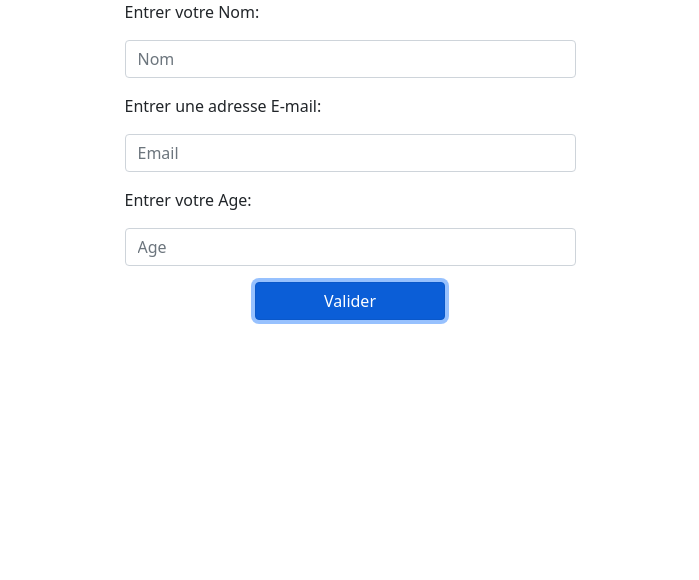
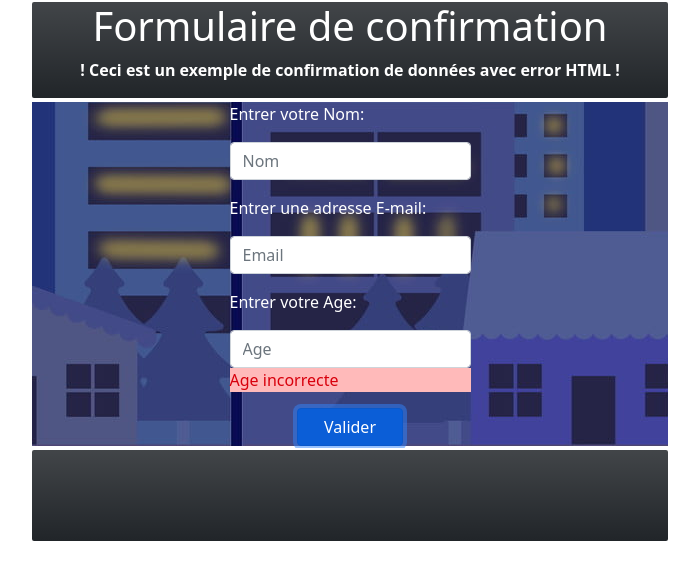
Before and after one commit to johnnydwtt/exerciceJavascript, a plain HTML site: page partie5av4/formulaire2.html in a window 1280 px wide. Both pictures are taken after a click on the button "Valider". Shown: the whole page, without its empty margins (290-989 px from the left). Drawn offline with nearby package versions, Linux system fonts and the light colour scheme.

Commit message:
exercice corrigé

```diff
--- a/partie5av4/assets/css/style.css
+++ b/partie5av4/assets/css/style.css
@@ -7,6 +7,18 @@
 
 .largM{
     width: 50%;
+    border: solid 2px white;
+    /* background-image: url(../img/fond.jpg); */
+}
+
+.fond{
+    width: 50%;
+    border: solid 2px white;
+    background-image: url(../img/fond2.jpg);
+}
+
+.hA{
+    height: 95px;
 }
 /* JS FORMULAIRE EMAIL VALID ETC... */
 
--- a/partie5av4/assets/js/exercice3.js
+++ b/partie5av4/assets/js/exercice3.js
@@ -1,40 +1,44 @@
 // FONCTION POUR LE NOM
-function validateName(nameUsers) {
+    var nameReg = new RegExp(/^([a-zA-Z '-]{1,20})$/);
+    var valid = nameReg.test(nameUsers);
+    var button = document.getElementById('button');
 
-    var nameReg = new RegExp(/^[(a-zA-ZàáâäãåąčćęèéêëėįìíîïłńòóôöõøùúûüųūÿýżźñçčšžÀÁÂÄÃÅĄĆČĖĘÈÉÊËÌÍÎÏĮŁŃÒÓÔÖÕØÙÚÛÜŲŪŸÝŻŹÑßÇŒÆČŠŽ∂ð) '-]+$/)
-    var valid = nameReg.test(nameUsers);
+    button.onclick = () => {
 
         if (valid) {
-        document.getElementById('').innerHTML = ("");
+            document.getElementById('valid').innerHTML = ("");
         } else {
-        document.getElementById('invalidC').innerHTML = ("Le Nom est incorrecte");
+            document.getElementById('invalidC').innerHTML = ("Nom incorrecte");
         }
     }
+
 // FONCTION POUR EMAIL
 
-// ==================> fonction
-function validateEmail(email) {
+ // ==================> déclaration
+    var emailReg = new RegExp(/^\w+@[a-zA-Z_]+?\.[a-zA-Z]{2,3}$/);
+    var valid = emailReg.test(email);
+    var button = document.getElementById('button');
 
-    // ==================> déclaration
-    var emailReg = new RegExp(/^([\w\.\-]+)@((?:[\w]+\.)+)([a-zA-Z]{2,4})/i);
-    var valid = emailReg.test(email);
+    button.onclick = () => {
 
         // ==================> instruction
         if (valid) {
             document.getElementById('').innerHTML = ("");
         } else {
-        document.getElementById('invalid').innerHTML = ("L'Email est incorrecte");
+            document.getElementById('invalid').innerHTML = ("Email incorrecte");
         }
     }
+
 // FONCTION POUR L'AGE
-function validateAge(idAge) {
+    var ageReg = new RegExp(/^100$|^[0-9]{1,2}$|^[0-9]{1,2}\,[0-9]{1,3}$/);
+    var valid = ageReg.test(idAge);
+    var button = document.getElementById('button');
 
-    var ageReg = new RegExp(/^\S[0-9]{0,3}$/);
-    var valid = ageReg.test(idAge);
+    button.onclick = () => {
 
         if (valid) {
             document.getElementById('').innerHTML = ("");
         } else {
-        document.getElementById('invalidB').innerHTML = ("L'age est incorrecte");
+            document.getElementById('invalidB').innerHTML = ("Age incorrecte");
         }
     }
--- a/partie5av4/formulaire2.html
+++ b/partie5av4/formulaire2.html
@@ -12,11 +12,17 @@
 </head>
 
 <body>
+    <div class="d-flex justify-content-center fw-bold text-white">
+        <div class="largM d-flex align-items-center rounded flex-column bg-dark bg-gradient">
+            <h1>Formulaire de confirmation</h1>
+            <p>! Ceci est un exemple de confirmation de données avec error HTML  !</p>
+        </div>
+    </div>
     <!-- NAME A REMPLIR -->
-    <form class="container">
+    <form class="container fond">
         <div class="row justify-content-center">
             <div class="mb-3 col-5">
-                <p>Entrer votre Nom:</p>
+                <p class="text-white">Entrer votre Nom:</p>
                 <input type="text" placeholder="Nom" class="form-control" id='nameUsers'>
                    <div id="invalidC" class="invalidA"></div>
             </div>
@@ -26,10 +32,11 @@
         <!-- EMAIL A REMPLIR  -->
         <div class="row justify-content-center">
             <div class="mb-3 col-5">
-                <p>Entrer une adresse E-mail:</p>
-                <input id='email' placeholder="Email" class="form-control" onchange="validateEmail()">
+                <p class="text-white">Entrer une adresse E-mail:</p>
+                <input id='email' placeholder="Email" class="form-control">
+                <div id="invalid" class="invalidA"></div>
             </div>
-            <div id="invalid" class="invalidA"></div>
+
         </div>
         <!-- FIN EMAIL A REMPLIR -->
 
@@ -37,19 +44,25 @@
 
         <div class="row justify-content-center">
             <div class="mb-3 col-5">
-                <p>Entrer votre Age:</p>
+                <p class="text-white">Entrer votre Age:</p>
                 <input placeholder="Age" class="form-control" id='idAge'>
+                <div id="invalidB" class="invalidA"></div>
             </div>
-            <div id="invalidB" class="invalidA"></div>
+
         </div>
 
         <!-- FIN AGE A REMPLIR -->
 
         <!-- BOUTON -->
         <div class="row justify-content-center">
-            <button type="button" class="col-2 btn btn-primary">Valider</button>
+            <button type="button" id="button" class="col-2 btn btn-primary">Valider</button>
         </div>
     </form>
+
+    <div class="d-flex justify-content-center fw-bold ">
+        <div class="largM d-flex align-items-center rounded hA bg-dark bg-gradient flex-column">
+        </div>
+    </div>
 
     <!-- JAVASCRIPT -->
     <script src="assets/js/exercice3.js"></script>
```
Also changed, not shown: partie5av4/assets/js/exercice2.js (+8 -5 lines), partie5av4/index.html (+3 -2 lines), partie5av4/assets/img/fond.jpg (added), partie5av4/assets/img/fond2.jpg (added). Lines whose indentation alone changed are shown as unchanged.
